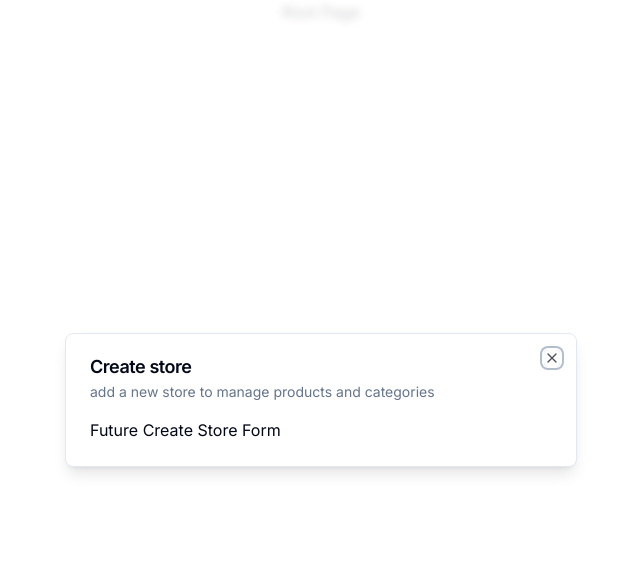
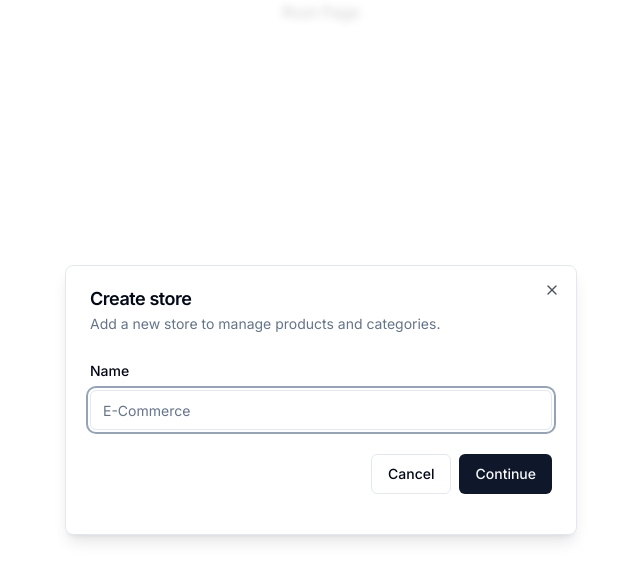
Before and after one commit to shivprajapat/Ecommerce-Admin-Prisma-MySQL, a Next.js app: page / in a window 1280 px wide. Shown: the top 580 px of the page, without its empty margins (319-959 px from the left). Built offline with nearby package versions, Linux system fonts and the light colour scheme.

Commit message:
feat: 🎸 Form components (Admin)

```diff
--- a/components/modals/store-modals.tsx
+++ b/components/modals/store-modals.tsx
@@ -1,18 +1,87 @@
 "use client";
 
+import { useState } from "react";
+import * as z from "zod";
+import { useForm } from "react-hook-form";
+import { zodResolver } from "@hookform/resolvers/zod";
+import {
+  Form,
+  FormControl,
+  FormDescription,
+  FormField,
+  FormItem,
+  FormLabel,
+  FormMessage,
+} from "@/components/ui/form";
+
+import { Modal } from "@/components/ui/modal";
+import { Input } from "@/components/ui/input";
+import { Button } from "@/components/ui/button";
 import { useStoreModal } from "@/hooks/use-store-modal";
-import { Modal } from "@/components/ui/modal";
+import { Loader2 } from "lucide-react";
+
+const formSchema = z.object({
+  name: z.string().min(1),
+});
 
 export const StoreModal = () => {
   const storeModal = useStoreModal();
+  const [loading, setLoading] = useState(false);
+
+  const form = useForm<z.infer<typeof formSchema>>({
+    resolver: zodResolver(formSchema),
+    defaultValues: {
+      name: "",
+    },
+  });
+  const onSubmit = async (values: z.infer<typeof formSchema>) => {
+    console.log("values", values);
+  };
   return (
     <Modal
       title="Create store"
-      description="add a new store to manage products and categories"
+      description="Add a new store to manage products and categories."
       isOpen={storeModal.isOpen}
       onClose={storeModal.onClose}
     >
-      Future Create Store Form
+      <div>
+        <div className="space-y-4 py-2 pb-4">
+          <div className="space-y-2">
+            <Form {...form}>
+              <form onSubmit={form.handleSubmit(onSubmit)}>
+                <FormField
+                  control={form.control}
+                  name="name"
+                  render={({ field }) => (
+                    <FormItem>
+                      <FormLabel>Name</FormLabel>
+                      <FormControl>
+                        <Input placeholder="E-Commerce" {...field} />
+                      </FormControl>
+                      <FormMessage />
+                    </FormItem>
+                  )}
+                />
+                <div className="pt-6 space-x-2 flex items-center justify-end w-full">
+                  <Button
+                    disabled={loading}
+                    variant="outline"
+                    onClick={storeModal.onClose}
+                  >
+                    Cancel
+                  </Button>
+                  <Button disabled={loading} type="submit">
+                    {loading && (
+                      <Loader2 className="mr-2 h-4 w-4 animate-spin" />
+                    )}
+                    Continue
+                  </Button>
+                </div>
+              </form>
+            </Form>
+          </div>
+        </div>
+      </div>{" "}
     </Modal>
   );
 };
--- /dev/null
+++ b/components/ui/form.tsx
@@ -0,0 +1,176 @@
+import * as React from "react"
+import * as LabelPrimitive from "@radix-ui/react-label"
+import { Slot } from "@radix-ui/react-slot"
+import {
+  Controller,
+  ControllerProps,
+  FieldPath,
+  FieldValues,
+  FormProvider,
+  useFormContext,
+} from "react-hook-form"
+
+import { cn } from "@/lib/utils"
+import { Label } from "@/components/ui/label"
+
+const Form = FormProvider
+
+type FormFieldContextValue<
+  TFieldValues extends FieldValues = FieldValues,
+  TName extends FieldPath<TFieldValues> = FieldPath<TFieldValues>
+> = {
+  name: TName
+}
+
+const FormFieldContext = React.createContext<FormFieldContextValue>(
+  {} as FormFieldContextValue
+)
+
+const FormField = <
+  TFieldValues extends FieldValues = FieldValues,
+  TName extends FieldPath<TFieldValues> = FieldPath<TFieldValues>
+>({
+  ...props
+}: ControllerProps<TFieldValues, TName>) => {
+  return (
+    <FormFieldContext.Provider value={{ name: props.name }}>
+      <Controller {...props} />
+    </FormFieldContext.Provider>
+  )
+}
+
+const useFormField = () => {
+  const fieldContext = React.useContext(FormFieldContext)
+  const itemContext = React.useContext(FormItemContext)
+  const { getFieldState, formState } = useFormContext()
+
+  const fieldState = getFieldState(fieldContext.name, formState)
+
+  if (!fieldContext) {
+    throw new Error("useFormField should be used within <FormField>")
+  }
+
+  const { id } = itemContext
+
+  return {
+    id,
+    name: fieldContext.name,
+    formItemId: `${id}-form-item`,
+    formDescriptionId: `${id}-form-item-description`,
+    formMessageId: `${id}-form-item-message`,
+    ...fieldState,
+  }
+}
+
+type FormItemContextValue = {
+  id: string
+}
+
+const FormItemContext = React.createContext<FormItemContextValue>(
+  {} as FormItemContextValue
+)
+
+const FormItem = React.forwardRef<
+  HTMLDivElement,
+  React.HTMLAttributes<HTMLDivElement>
+>(({ className, ...props }, ref) => {
+  const id = React.useId()
+
+  return (
+    <FormItemContext.Provider value={{ id }}>
+      <div ref={ref} className={cn("space-y-2", className)} {...props} />
+    </FormItemContext.Provider>
+  )
+})
+FormItem.displayName = "FormItem"
+
+const FormLabel = React.forwardRef<
+  React.ElementRef<typeof LabelPrimitive.Root>,
+  React.ComponentPropsWithoutRef<typeof LabelPrimitive.Root>
+>(({ className, ...props }, ref) => {
+  const { error, formItemId } = useFormField()
+
+  return (
+    <Label
+      ref={ref}
+      className={cn(error && "text-destructive", className)}
+      htmlFor={formItemId}
+      {...props}
+    />
+  )
+})
+FormLabel.displayName = "FormLabel"
+
+const FormControl = React.forwardRef<
+  React.ElementRef<typeof Slot>,
+  React.ComponentPropsWithoutRef<typeof Slot>
+>(({ ...props }, ref) => {
+  const { error, formItemId, formDescriptionId, formMessageId } = useFormField()
+
+  return (
+    <Slot
+      ref={ref}
+      id={formItemId}
+      aria-describedby={
+        !error
+          ? `${formDescriptionId}`
+          : `${formDescriptionId} ${formMessageId}`
+      }
+      aria-invalid={!!error}
+      {...props}
+    />
+  )
+})
+FormControl.displayName = "FormControl"
+
+const FormDescription = React.forwardRef<
+  HTMLParagraphElement,
+  React.HTMLAttributes<HTMLParagraphElement>
+>(({ className, ...props }, ref) => {
+  const { formDescriptionId } = useFormField()
+
+  return (
+    <p
+      ref={ref}
+      id={formDescriptionId}
+      className={cn("text-sm text-muted-foreground", className)}
+      {...props}
+    />
+  )
+})
+FormDescription.displayName = "FormDescription"
+
+const FormMessage = React.forwardRef<
+  HTMLParagraphElement,
+  React.HTMLAttributes<HTMLParagraphElement>
+>(({ className, children, ...props }, ref) => {
+  const { error, formMessageId } = useFormField()
+  const body = error ? String(error?.message) : children
+
+  if (!body) {
+    return null
+  }
+
+  return (
+    <p
+      ref={ref}
+      id={formMessageId}
+      className={cn("text-sm font-medium text-destructive", className)}
+      {...props}
+    >
+      {body}
+    </p>
+  )
+})
+FormMessage.displayName = "FormMessage"
+
+export {
+  useFormField,
+  Form,
+  FormItem,
+  FormLabel,
+  FormControl,
+  FormDescription,
+  FormMessage,
+  FormField,
+}
--- /dev/null
+++ b/components/ui/input.tsx
@@ -0,0 +1,25 @@
+import * as React from "react"
+
+import { cn } from "@/lib/utils"
+
+export interface InputProps
+  extends React.InputHTMLAttributes<HTMLInputElement> {}
+
+const Input = React.forwardRef<HTMLInputElement, InputProps>(
+  ({ className, type, ...props }, ref) => {
+    return (
+      <input
+        type={type}
+        className={cn(
+          "flex h-10 w-full rounded-md border border-input bg-background px-3 py-2 text-sm ring-offset-background file:border-0 file:bg-transparent file:text-sm file:font-medium placeholder:text-muted-foreground focus-visible:outline-none focus-visible:ring-2 focus-visible:ring-ring focus-visible:ring-offset-2 disabled:cursor-not-allowed disabled:opacity-50",
+          className
+        )}
+        ref={ref}
+        {...props}
+      />
+    )
+  }
+)
+Input.displayName = "Input"
+
+export { Input }
--- /dev/null
+++ b/components/ui/label.tsx
@@ -0,0 +1,26 @@
+"use client"
+
+import * as React from "react"
+import * as LabelPrimitive from "@radix-ui/react-label"
+import { cva, type VariantProps } from "class-variance-authority"
+
+import { cn } from "@/lib/utils"
+
+const labelVariants = cva(
+  "text-sm font-medium leading-none peer-disabled:cursor-not-allowed peer-disabled:opacity-70"
+)
+
+const Label = React.forwardRef<
+  React.ElementRef<typeof LabelPrimitive.Root>,
+  React.ComponentPropsWithoutRef<typeof LabelPrimitive.Root> &
+    VariantProps<typeof labelVariants>
+>(({ className, ...props }, ref) => (
+  <LabelPrimitive.Root
+    ref={ref}
+    className={cn(labelVariants(), className)}
+    {...props}
+  />
+))
+Label.displayName = LabelPrimitive.Root.displayName
+
+export { Label }
--- a/package.json
+++ b/package.json
@@ -10,7 +10,9 @@
   },
   "dependencies": {
     "@clerk/nextjs": "^4.23.1",
+    "@hookform/resolvers": "^3.1.1",
     "@radix-ui/react-dialog": "^1.0.4",
+    "@radix-ui/react-label": "^2.0.2",
     "@radix-ui/react-slot": "^1.0.2",
     "@types/node": "20.4.5",
     "@types/react": "18.2.17",
@@ -25,10 +27,12 @@
     "postcss": "8.4.27",
     "react": "18.2.0",
     "react-dom": "18.2.0",
+    "react-hook-form": "^7.45.2",
     "tailwind-merge": "^1.14.0",
     "tailwindcss": "3.3.3",
     "tailwindcss-animate": "^1.0.6",
     "typescript": "5.1.6",
+    "zod": "^3.21.4",
     "zustand": "^4.3.9"
   }
 }
```
Also changed, not shown: 1 other file (tests, documents, lock files or other folders).
